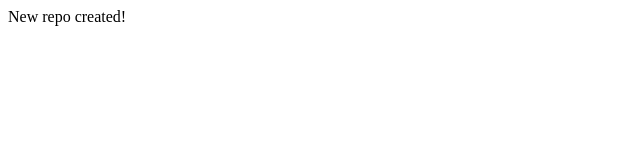
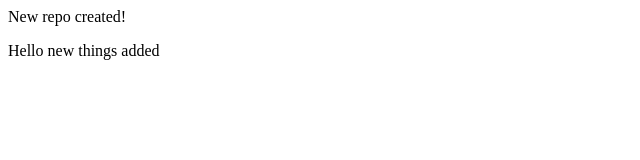
Before and after one commit to RamyaPujitha/RemoteLocal, a plain HTML site: page index.html in a window 1280 px wide. Shown: the whole page, without its empty margins (0-640 px from the left). Drawn offline with Linux system fonts and the light colour scheme.

Commit message:
new things

```diff
--- a/index.html
+++ b/index.html
@@ -1 +1,2 @@
 <p>New repo created!</p>
+<p>Hello new things added</p>
```
